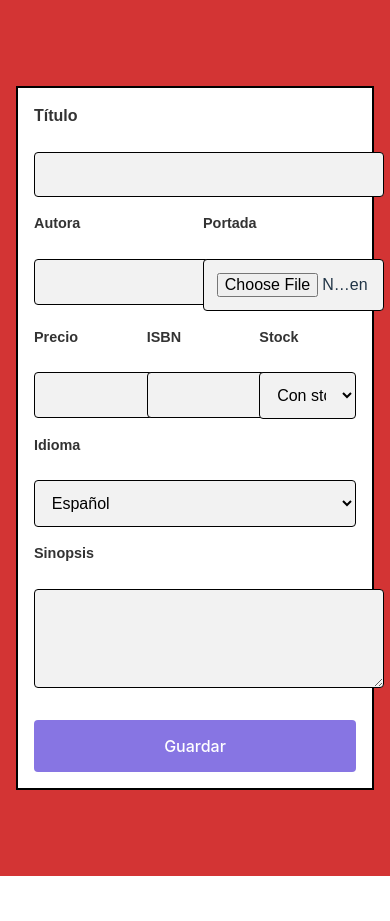
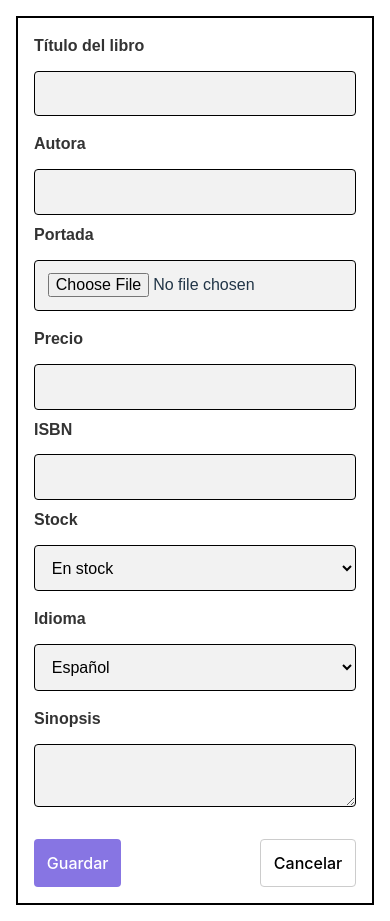
Before and after one commit to androsrivas/Voces-Propias, a React (Vite) app: page / in a window 390 px wide. Before the commit the page ends 876 px from the top, so only its background shows below. Built offline with nearby package versions, Linux system fonts and the light colour scheme.

Commit message:
contiene todos los cambios y el diseño casi listo, quedan cambiar los botones de la versión mobile por iconos

```diff
--- /dev/null
+++ b/src/components/atoms/Button/CancelButton/CancelButton.css
@@ -0,0 +1,11 @@
+.CancelButton {
+    padding: 1rem;
+    background-color: #fff;
+    color: #000;
+    border: 1px solid #000;
+    border-radius: 4px;
+    font-size: 1rem;
+    text-align: center;
+    align-items:end;
+    margin-top: 1rem;
+}
--- /dev/null
+++ b/src/components/atoms/Button/SaveButton/SaveButton.css
@@ -0,0 +1,11 @@
+.SaveButton {
+    padding: 1rem;
+    background-color: #8775e3;
+    color: white;
+    border: 1px solid #000;
+    border-radius: 4px;
+    font-size: 1rem;
+    text-align: center;
+    align-items:start;
+    margin-top: 1rem;
+  }
--- a/src/components/atoms/Select/Select.jsx
+++ b/src/components/atoms/Select/Select.jsx
@@ -10,4 +10,5 @@ const Select = ({ value, onChange, options }) => {
     );
 };
 
+
 export default Select;
--- a/src/components/molecules/AddItemForm/AddItemForm.css
+++ b/src/components/molecules/AddItemForm/AddItemForm.css
@@ -4,7 +4,7 @@
     align-items: center;
     min-height: 100vh;
     padding: 2rem;
-    background-color: #d33434;
+    background-color: #ffffff;
 }
 
 .form-box {
@@ -13,17 +13,20 @@
     padding: 2rem;
     background-color: #fff;
     border: 2px solid #000000;
+    box-sizing: border-box;
 }
 
 .form-row {
     display: flex;
     flex-direction: column;
-    gap: 0.8rem;
+    gap: 1rem;
 }
 
 .title {
     display: flex;
-    gap: 1rem;
+    gap: 0.5rem;
+    margin-bottom: 1rem;
+    align-items: center;
 }
 
 .title label {
@@ -33,39 +36,86 @@
 }
 
 .title input {
-    width: 100%; /* Ocupa todo el ancho */
+    width: 100%;
+    max-width: 580px;
+    flex-grow: 1;
 }
 
-.author-cover-row,
-.price-isbn-stock-row,
-.language-row,
-.synopsis-row {
+.author-cover-row {
     display: flex;
-    gap: 1rem;
-    flex-wrap: wrap; /* Permite que los elementos se ajusten */
+    gap: 0.5rem;
+    margin-bottom: 1rem;
+}
+
+.author-item {
+    display: flex;
+    align-items: center;
+    gap: 0.5rem;
+    flex: 1;
+}
+
+.cover-item {
+    display: flex;
+    align-items: center;
+    gap: 0.5rem;
+    flex: 1;
+    gap: 0.5rem;
 }
 
 .price-isbn-stock-row {
     display: flex;
-    gap: 1rem;
-    flex-wrap: nowrap; /* Evita el salto de línea */
-    justify-content: space-between; /* Alinea los campos con espacio entre ellos */
+    gap: 0.5rem;
+    margin-bottom: 1rem;
 }
 
-.author-item, .cover-item,
-.price-item, .isbn-item, .stock-item,
-.language-item, .synopsis-item {
+.price-item {
     display: flex;
     align-items: center;
-    gap: 1rem;
+    gap: 0.5rem;
     flex: 1;
 }
 
-.price-item, .isbn-item, .stock-item {
-    flex: 1; /* Se asegura de que ocupen el mismo espacio */
+.isbn-item {
+    display: flex;
+    align-items: center;
+    gap: 0.5rem;
+
+    flex: 1;
 }
 
-/* Estilo para los labels */
+.stock-item {
+    display: flex;
+    align-items: center;
+    flex: 1;
+    gap: 0.5rem;
+}
+
+.language-row {
+    display: flex;
+    gap: 0.5rem;
+    margin-bottom: 1rem;
+}
+
+.language-item {
+    display: flex;
+    align-items: center;
+    gap: 0.5rem;
+    flex: 1;
+}
+
+.synopsis-row {
+    display: flex;
+    gap: 0.5rem;
+    margin-bottom: 2rem;
+}
+
+.synopsis-item {
+    display: flex;
+    align-items: center;
+    gap: 0.5rem;
+    flex: 1;
+}
+
 label {
     font-size: 1rem;
     font-weight: bold;
@@ -74,14 +124,14 @@ label {
     min-width: 70px;
 }
 
-/* Estilo para los inputs, selects y textarea */
 input, select, textarea {
     padding: 0.8rem;
     border: 1px solid #000000;
     border-radius: 4px;
     font-size: 1rem;
     background-color: #F2F2F2;
-    width: 100%; /* Hace que cada input ocupe el espacio disponible */
+    width: 100%;
+    box-sizing: border-box;
 }
 
 textarea {
@@ -94,20 +144,44 @@ input[type="file"] {
     border-radius: 4px;
 }
 
-/* Estilo para el botón */
-.form-row button {
-    padding: 1rem;
+.button-row {
+    display: flex;
+    gap: 1rem;
+    justify-content: flex-start;
+    margin-top: 1rem;
+}
+
+.form-row .SaveButton, .form-row .CancelButton {
+    width: 45%;
+    margin-top: 1rem;
+}
+
+.SaveButton {
     background-color: #8775E3;
     color: white;
     border: none;
+    padding: 0.8rem;
     border-radius: 4px;
-    font-size: 1rem;
     cursor: pointer;
-    text-align: center;
-    margin-top: 1rem;
 }
 
-/* Estilo responsivo para pantallas más pequeñas */
+.SaveButton:hover {
+    background-color: #8775E3;
+}
+
+.CancelButton {
+    background-color: white;
+    color: black;
+    border: 1px solid #ccc;
+    padding: 0.8rem;
+    border-radius: 4px;
+    cursor: pointer;
+}
+
+.CancelButton:hover {
+    background-color: #f0f0f0;
+}
+
 @media (max-width: 768px) {
     .form-container {
         padding: 1rem;
@@ -117,28 +191,96 @@ input[type="file"] {
         padding: 1rem;
     }
 
-    .form-row {
-        gap: 1rem; /* Se asegura de que haya espacio entre los campos */
-    }
-
+    .form-row > div,
     .title,
-    .author-item,
-    .cover-item,
-    .price-item,
-    .isbn-item,
-    .stock-item,
+    .author-cover-row,
+    .price-isbn-stock-row,
     .language-row,
     .synopsis-row {
-        flex-direction: column; /* Cambia la dirección a columna */
-        align-items: flex-start; /* Alinea los elementos a la izquierda */
+        flex-direction: column;
+        width: 100%;
+        align-items: flex-start;
     }
 
     label {
-        font-size: 0.9rem; /* Un tamaño de fuente más pequeño */
-        margin-bottom: 0.5rem; /* Espacio entre el label y el input/select */
+        min-width: auto;
+        width: 100%;
+        margin-bottom: 0.3rem;
+        font-size: 1rem;
     }
 
-    .form-row button {
-        width: 100%; /* El botón también ocupa todo el ancho */
+    input, select, textarea {
+        width: 100%;
+        box-sizing: border-box;
+    }
+
+    .author-item, .cover-item, .price-item, .isbn-item, .stock-item, .language-item, .synopsis-item {
+        display: flex;
+        flex-direction: column;
+        align-items: flex-start;
+        width: 100%;
+    }
+
+    .button-row {
+        display: flex;
+        gap: 1rem;
+        justify-content: space-between;
+        margin-top: 1rem;
+    }
+
+    .form-row .SaveButton, .form-row .CancelButton {
+        width: 48%;
     }
 }
+
+@media (min-width: 769px) {
+    .form-row > div {
+        display: flex;
+        gap: 1rem;
+        align-items: center;
+    }
+
+    .form-row .SaveButton, .form-row .CancelButton {
+        width: 45%;
+    }
+
+    .title {
+        display: flex;
+        gap: 0.5rem;
+        align-items: center;
+    }
+
+    .author-cover-row {
+        display: flex;
+        gap: 0.5rem;
+    }
+
+    .price-isbn-stock-row {
+        display: flex;
+        gap: 0.5rem;
+    }
+
+    .language-row {
+        display: flex;
+        gap: 0.5rem;
+    }
+
+    .synopsis-row {
+        display: flex;
+        gap: 0.5rem;
+    }
+
+    .language-item label {
+        min-width: 70px;
+    }
+
+    .language-item select {
+        width: auto;
+    }
+
+    .synopsis-item {
+        display: flex;
+        flex-direction: column;
+        align-items: flex-start;
+    }
+}
--- a/src/components/molecules/AddItemForm/AddItemForm.jsx
+++ b/src/components/molecules/AddItemForm/AddItemForm.jsx
@@ -1,90 +1,155 @@
-import React, { useState } from 'react';
-import Input from '../../atoms/Input/Input';
-import FileInput from '../../atoms/FileInput/FileInput';
-import Select from '../../atoms/Select/Select';
-import TextArea from '../../atoms/TextArea/TextArea';
-import './additemform.css';
+import React, { useState } from "react";
+import "./AddItemForm.css";
 
 const AddItemForm = () => {
-    const [title, setTitle] = useState('');
-    const [author, setAuthor] = useState('');
-    const [file, setFile] = useState('');
-    const [price, setPrice] = useState('');
-    const [isbn, setIsbn] = useState('');
-    const [stock, setStock] = useState('');
-    const [language, setLanguage] = useState('');
-    const [synopsis, setSynopsis] = useState('');
+    const [formData, setFormData] = useState({
+        title: "",
+        author: "",
+        cover: null,
+        price: "",
+        isbn: "",
+        stock: "inStock",
+        language: "spanish",
+        synopsis: "",
+    });
 
-    const handleTitleChange = (event) => setTitle(event.target.value);
-    const handleAuthorChange = (event) => setAuthor(event.target.value);
-    const handleFileChange = (event) => setFile(event.target.value);
-    const handlePriceChange = (event) => setPrice(event.target.value);
-    const handleIsbnChange = (event) => setIsbn(event.target.value);
-    const handleStockChange = (event) => setStock(event.target.value);
-    const handleLanguageChange = (event) => setLanguage(event.target.value);
-    const handleSynopsisChange = (event) => setSynopsis(event.target.value);
-
-    const handleSubmit = (event) => {
-        event.preventDefault();
-        console.log('Datos ingresados:', { title, author, file, price, isbn, stock, synopsis });
+    const handleChange = (e) => {
+        const { name, value } = e.target;
+        setFormData({
+            ...formData,
+            [name]: value,
+        });
     };
 
-    const stockOptions = [
-        { value: 'in-stock', label: 'Con stock' },
-        { value: 'out-of-stock', label: 'Sin stock' }
-    ];
+    const handleFileChange = (e) => {
+        const { name, files } = e.target;
+        setFormData({
+            ...formData,
+            [name]: files[0],
+        });
+    };
 
-    const languageOptions = [
-        { value: 'spanish', label: 'Español' },
-        { value: 'english', label: 'Inglés' }
-    ];
+    const handleSubmit = (e) => {
+        e.preventDefault();
+        console.log("Form submitted", formData);
+    };
 
     return (
-        <form onSubmit={handleSubmit} className="form-container">
+        <div className="form-container">
             <div className="form-box">
-                <div className="form-row">
-                    <div className="title">
-                        <label>Título</label>
-                        <Input className="input-class" value={title} onChange={handleTitleChange} />
+                <form onSubmit={handleSubmit}>
+                    <div className="form-row">
+                        <div className="title">
+                            <label htmlFor="title">Título del libro</label>
+                            <input
+                                id="title"
+                                name="title"
+                                type="text"
+                                value={formData.title}
+                                onChange={handleChange}
+                            />
+                        </div>
                     </div>
+
                     <div className="author-cover-row">
                         <div className="author-item">
-                            <label>Autora</label>
-                            <Input value={author} onChange={handleAuthorChange} />
+                            <label htmlFor="author">Autora</label>
+                            <input
+                                id="author"
+                                name="author"
+                                type="text"
+                                value={formData.author}
+                                onChange={handleChange}
+                            />
                         </div>
                         <div className="cover-item">
-                            <label>Portada</label>
-                            <FileInput setFile={handleFileChange} />
+                            <label htmlFor="cover">Portada</label>
+                            <input
+                                id="cover"
+                                name="cover"
+                                type="file"
+                                onChange={handleFileChange}
+                            />
                         </div>
                     </div>
+
                     <div className="price-isbn-stock-row">
                         <div className="price-item">
-                            <label>Precio</label>
-                            <Input value={price} onChange={handlePriceChange} />
+                            <label htmlFor="price">Precio</label>
+                            <input
+                                id="price"
+                                name="price"
+                                type="number"
+                                value={formData.price}
+                                onChange={handleChange}
+                            />
                         </div>
                         <div className="isbn-item">
-                            <label>ISBN</label>
-                            <Input value={isbn} onChange={handleIsbnChange} />
+                            <label htmlFor="isbn">ISBN</label>
+                            <input
+                                id="isbn"
+                                name="isbn"
+                                type="text"
+                                value={formData.isbn}
+                                onChange={handleChange}
+                            />
                         </div>
                         <div className="stock-item">
-                            <label>Stock</label>
-                            <Select value={stock} onChange={handleStockChange} options={stockOptions} />
+                            <label htmlFor="stock">Stock</label>
+                            <select
+                                id="stock"
+                                name="stock"
+                                value={formData.stock}
+                                onChange={handleChange}
+                            >
+                                <option value="inStock">En stock</option>
+                                <option value="outOfStock">Agotado</option>
+                            </select>
                         </div>
                     </div>
+
                     <div className="language-row">
-                        <label>Idioma</label>
-                        <Select value={language} onChange={handleLanguageChange} options={languageOptions} />
+                        <div className="language-item">
+                            <label htmlFor="language">Idioma</label>
+                            <select
+                                id="language"
+                                name="language"
+                                value={formData.language}
+                                onChange={handleChange}
+                            >
+                                <option value="spanish">Español</option>
+                                <option value="english">Inglés</option>
+                            </select>
+                        </div>
                     </div>
+
                     <div className="synopsis-row">
-                        <label>Sinopsis</label>
-                        <TextArea value={synopsis} onChange={handleSynopsisChange} rows="4" />
+                        <div className="synopsis-item">
+                            <label htmlFor="synopsis">Sinopsis</label>
+                            <textarea
+                                id="synopsis"
+                                name="synopsis"
+                                value={formData.synopsis}
+                                onChange={handleChange}
+                            ></textarea>
+                        </div>
                     </div>
-                    <div className="form-row">
-                        <button type="submit">Guardar</button>
+
+                    <div className="button-row">
+                        <button className="SaveButton" type="submit">
+                            Guardar
+                        </button>
+                        <button
+                            className="CancelButton"
+                            type="button"
+                            onClick={() => console.log("Acción cancelada")}
+                        >
+                            Cancelar
+                        </button>
                     </div>
-                </div>
+                </form>
             </div>
-        </form>
+        </div>
     );
 };
 
```
Also changed, not shown: src/components/atoms/Button/CancelButton/CancelButton.jsx (added, +12 -0 lines), src/components/atoms/Button/SaveButton/SaveButton.jsx (added, +9 -0 lines), src/components/atoms/Button/Button.css (deleted), src/components/atoms/Button/Button.jsx (deleted).
